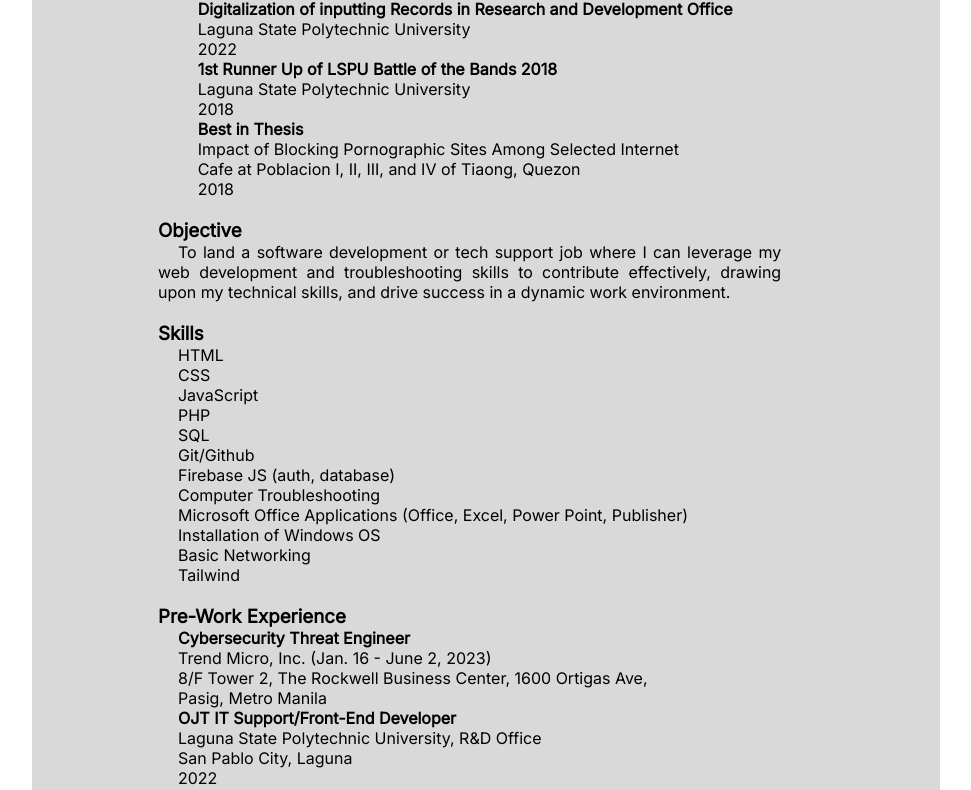
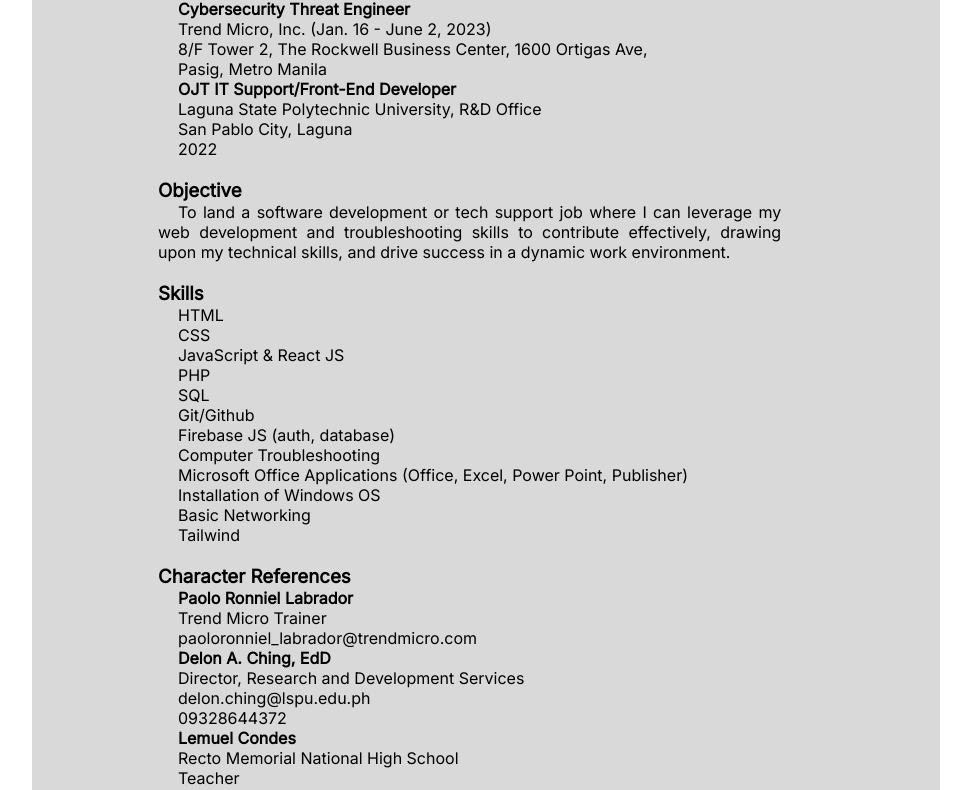
Before and after one commit to darrellabuguen/tsx-portfolio, a React (Vite) app: page / in a window 1280 px wide. Shown: the part 3023-3813 px from the top of the page, without its empty margins (154-1125 px from the left). Built offline with nearby package versions, Linux system fonts and the light colour scheme.

Commit message:
remove the padding in res-main container, change the download link for resume

```diff
--- a/src/App.css
+++ b/src/App.css
@@ -452,10 +452,6 @@ li a {
   width: 20px;
 }
 
-.res-main {
-  padding-left: 3%;
-}
-
 .personal-info {
   width: 50%;
   display: flex;
--- a/src/components/Pages.tsx
+++ b/src/components/Pages.tsx
@@ -198,29 +198,16 @@ const Pages = () => {
                             <p>2014</p>
                         </div>
                         <br />
-                        <h3>Achievement/Accomplishment</h3>
+                        <h3>Pre-Work Experience</h3>
                         <div className="indent">
-                            <p className="bold">Digitalization of inputting Records in Research and Development Office</p>
-                            <p>
-                                Laguna State Polytechnic University
-                            </p>
+                            <p className="bold">Cybersecurity Threat Engineer</p>
+                            <p>Trend Micro, Inc. (Jan. 16 - June 2, 2023)</p>
+                            <p>8/F Tower 2, The Rockwell Business Center, 1600 Ortigas Ave,</p>
+                            <p>Pasig, Metro Manila</p>
+                            <p className="bold">OJT IT Support/Front-End Developer</p>
+                            <p>Laguna State Polytechnic University, R&D Office</p>
+                            <p>San Pablo City, Laguna</p>
                             <p>2022</p>
-                            <p className="bold">1st Runner Up of LSPU Battle of the Bands 2018</p>
-                            <p>
-                                Laguna State Polytechnic University
-                            </p>
-                            <p>2018</p>
-                            <p className="bold">Best in Thesis</p>
-                            <p>
-                                Impact of Blocking Pornographic Sites Among
-                                Selected Internet
-                            </p>
-                            <p>
-                                Cafe at
-                                Poblacion I, II, III, and
-                                IV of Tiaong, Quezon
-                            </p>
-                            <p>2018</p>
                         </div>
                         <br />
                     </div>
@@ -239,7 +226,7 @@ const Pages = () => {
                     <div className="indent">
                         <p>HTML</p>
                         <p>CSS</p>
-                        <p>JavaScript</p>
+                        <p>JavaScript & React JS</p>
                         <p>PHP</p>
                         <p>SQL</p>
                         <p>Git/Github</p>
@@ -249,18 +236,6 @@ const Pages = () => {
                         <p>Installation of Windows OS</p>
                         <p>Basic Networking</p>
                         <p>Tailwind</p>
-                    </div>
-                    <br />
-                    <h3>Pre-Work Experience</h3>
-                    <div className="indent">
-                        <p className="bold">Cybersecurity Threat Engineer</p>
-                        <p>Trend Micro, Inc. (Jan. 16 - June 2, 2023)</p>
-                        <p>8/F Tower 2, The Rockwell Business Center, 1600 Ortigas Ave,</p>
-                        <p>Pasig, Metro Manila</p>
-                        <p className="bold">OJT IT Support/Front-End Developer</p>
-                        <p>Laguna State Polytechnic University, R&D Office</p>
-                        <p>San Pablo City, Laguna</p>
-                        <p>2022</p>
                     </div>
                     <br />
                     <h3>Character References</h3>
@@ -282,7 +257,7 @@ const Pages = () => {
             </div>
             <div className="download-container">
                 <Button name="Download" btnclass="download" icon="./src/images/download-solid.svg" onclick={() => {
-                    window.open("https://drive.google.com/file/d/1knKH_Vc7riT9o-yuURWi30kZuD5wsPgU/view?usp=sharing");
+                    window.open("https://drive.google.com/file/d/13xVYzK_7u4Geu4xdqCYjQBD3FhY2lGCI/view?usp=sharing");
                 }} />
             </div>
         </>
```
